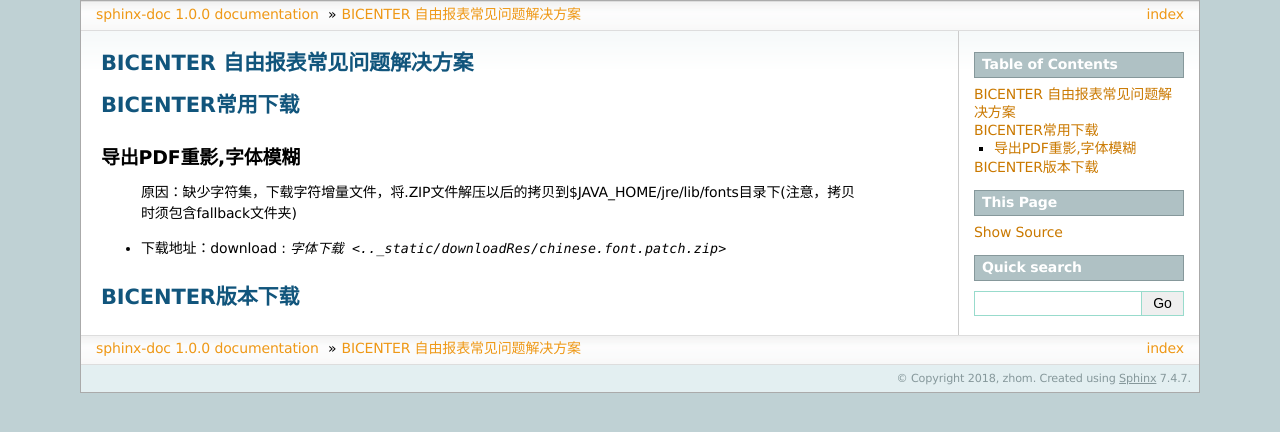
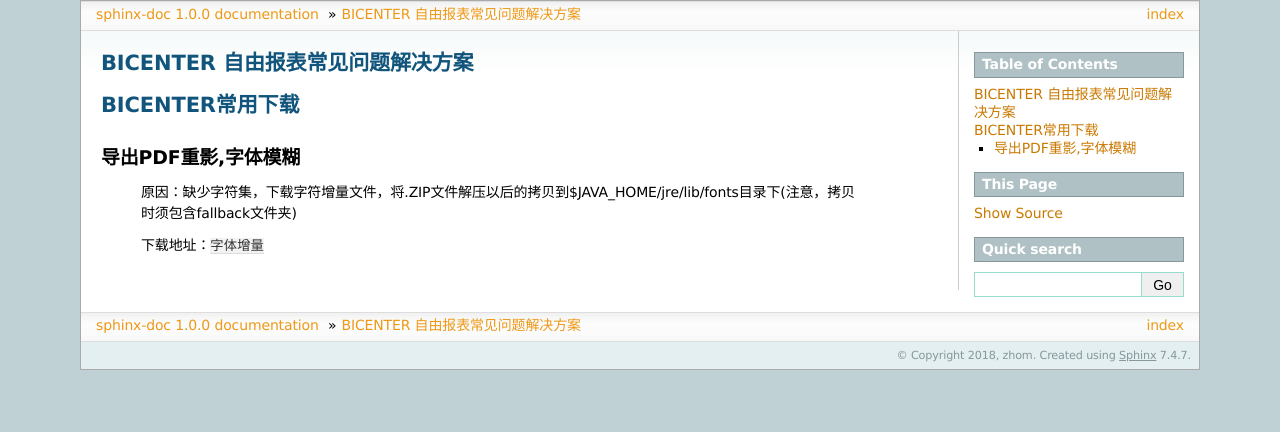
Before and after one commit to bicenter2019/bicenter-doc, a Sphinx documentation site: the page built from source/bicenter_list.rst, in a window 1280 px wide. Shown: the top 432 px of the page. Built offline with Sphinx 7.4.7, drawn with Linux system fonts in a browser that asks for light colours; cross-references to code outside the pages are shown as plain code.

Commit message:
Add files via upload

```diff
--- a/source/bicenter_list.rst
+++ b/source/bicenter_list.rst
@@ -8,7 +8,5 @@
 导出PDF重影,字体模糊
 -----------------------
  原因：缺少字符集，下载字符增量文件，将.ZIP文件解压以后的拷贝到$JAVA_HOME/jre/lib/fonts目录下(注意，拷贝时须包含fallback文件夹)
-.. only:: builder_html
-* 下载地址：download : `字体下载 <.._static/downloadRes/chinese.font.patch.zip>`
-BICENTER版本下载
-===========================================
+
+ 下载地址：:source:`字体增量 <source/_static/downloadRes/chinese.font.patch.zip>`
```
